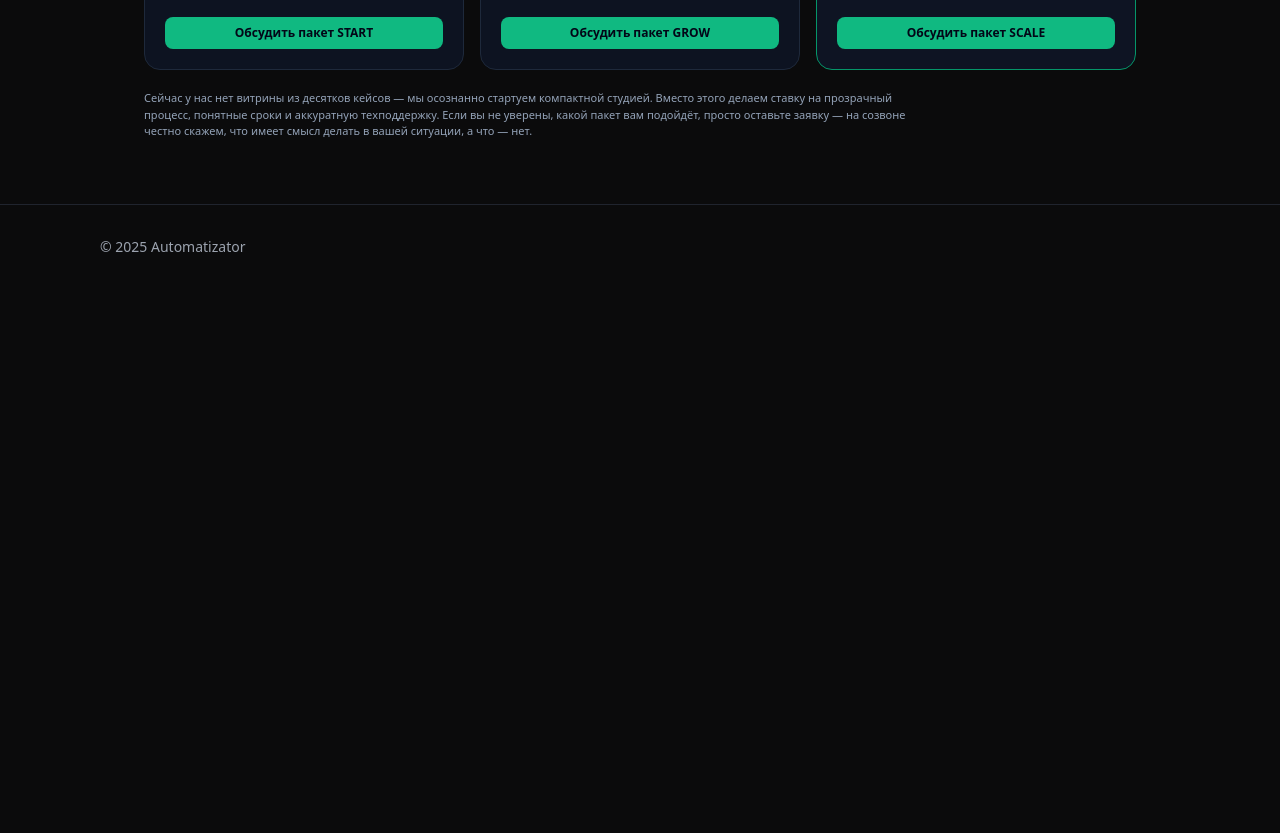
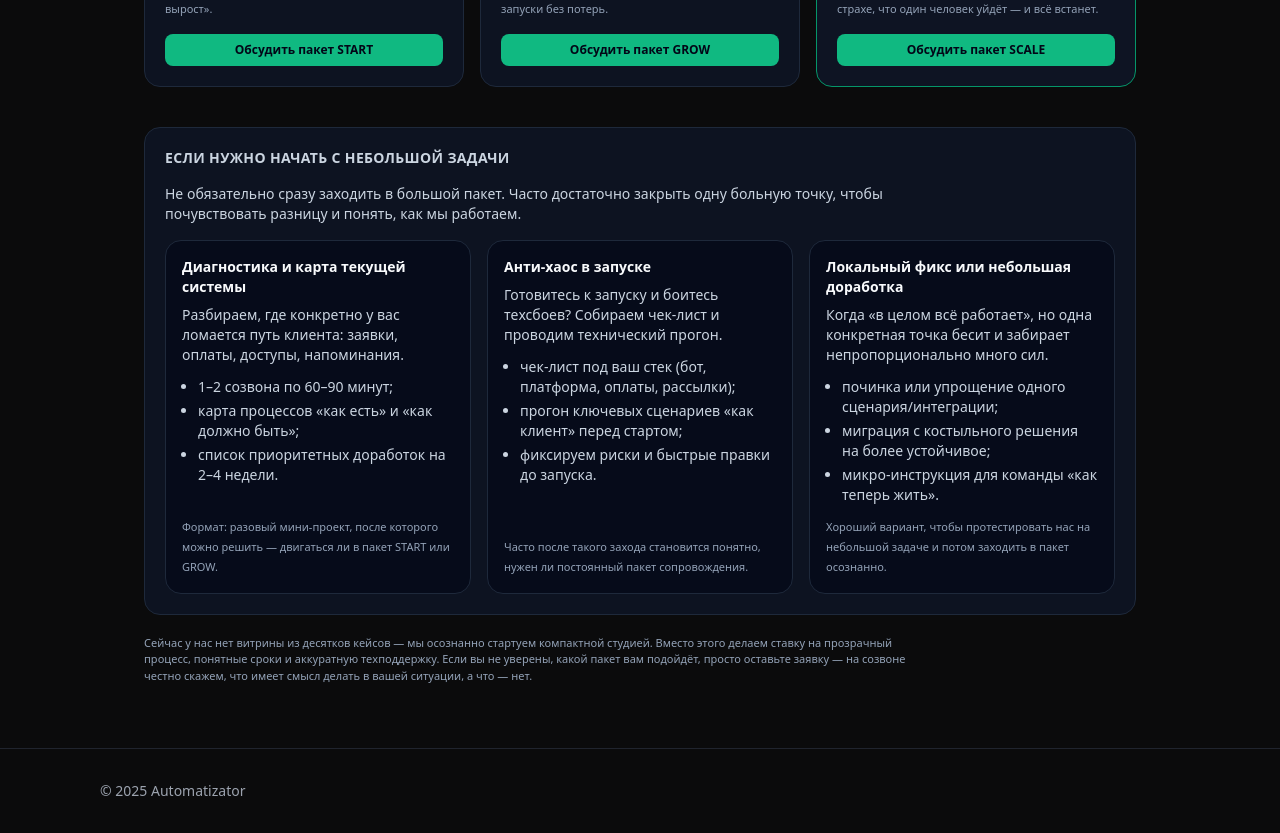
Before and after one commit to druzhbacompany/automatizator-site, a Next.js app: page /pricing in a window 1280 px wide. Shown: the part 680-1513 px from the top of the page. Before the commit the page ends 969 px from the top, so only its background shows below. Built offline with nearby package versions, Linux system fonts and the light colour scheme.

Commit message:
feat: add small-tasks entry and cross-links

```diff
--- a/app/contact/page.tsx
+++ b/app/contact/page.tsx
@@ -1,4 +1,5 @@
 import { Metadata } from 'next';
+import Link from 'next/link';
 import ContactForm from '@/app/components/ContactForm';
 
 export const metadata: Metadata = {
@@ -28,6 +29,20 @@ export default function ContactPage({ searchParams }: ContactPageProps) {
               Разберём, где техника сейчас ломает ваши запуски и ежедневную работу:
               боты, воронки, CRM, n8n-сценарии. Покажем, какие риски вы реально несёте
               в день старта и что можно привести в порядок за ближайшие 7–10 дней.
+            </p>
+            <p className="mt-3 text-[11px] text-emerald-300/90 max-w-2xl">
+              Не обязательно сразу заходить с большим проектом — можно описать одну небольшую задачу
+              или техсбой, который мешает работать спокойно. На консультации мы разберём ситуацию
+              и честно скажем, имеет ли смысл сделать это как разовую работу или лучше сразу заложить
+              основу под систему.
+              {' '}
+              <Link
+                href="/pricing#small-tasks"
+                className="underline underline-offset-2 decoration-emerald-400/70 hover:decoration-emerald-300"
+              >
+                Посмотреть формат небольших задач
+              </Link>
+              .
             </p>
           </header>
 
--- a/app/pricing/PricingContent.tsx
+++ b/app/pricing/PricingContent.tsx
@@ -15,6 +15,17 @@ export default function PricingContent() {
         Мы не продаём «одну кнопку автоматизации». У кого-то впереди первый запуск,
         у кого-то регулярные релизы, у кого-то уже сеть проектов. Пакеты ниже — про
         разный уровень риска, нагрузки и контроля, а не просто разный ценник.
+      </p>
+
+      <p className="mt-3 text-[11px] text-emerald-300/90">
+        Не уверены, что вам нужен пакет?{' '}
+        <a
+          href="#small-tasks"
+          className="underline underline-offset-2 decoration-emerald-400/70 hover:decoration-emerald-300"
+        >
+          Начните с небольшой задачи
+        </a>
+        .
       </p>
 
       <div className="grid gap-4 md:grid-cols-3">
@@ -115,6 +126,75 @@ export default function PricingContent() {
         </article>
       </div>
 
+      <section
+        id="small-tasks"
+        className="mt-10 space-y-4 rounded-2xl border border-slate-800 bg-slate-900/70 p-5"
+      >
+        <h2 className="text-sm font-semibold uppercase tracking-wide text-slate-300">
+          Если нужно начать с небольшой задачи
+        </h2>
+        <p className="text-xs sm:text-sm text-slate-300 max-w-3xl">
+          Не обязательно сразу заходить в большой пакет. Часто достаточно закрыть одну больную точку,
+          чтобы почувствовать разницу и понять, как мы работаем.
+        </p>
+
+        <div className="grid gap-4 md:grid-cols-3 text-xs sm:text-sm">
+          {/* Карточка 1 — Диагностика */}
+          <article className="rounded-2xl border border-slate-800 bg-slate-950/60 p-4 flex flex-col">
+            <h3 className="font-semibold text-slate-50 mb-2">
+              Диагностика и карта текущей системы
+            </h3>
+            <p className="text-slate-300 mb-3">
+              Разбираем, где конкретно у вас ломается путь клиента: заявки, оплаты, доступы, напоминания.
+            </p>
+            <ul className="list-disc pl-4 space-y-1 text-slate-300 mb-3">
+              <li>1–2 созвона по 60–90 минут;</li>
+              <li>карта процессов «как есть» и «как должно быть»;</li>
+              <li>список приоритетных доработок на 2–4 недели.</li>
+            </ul>
+            <p className="mt-auto text-[11px] text-slate-400">
+              Формат: разовый мини-проект, после которого можно решить — двигаться ли в пакет START или GROW.
+            </p>
+          </article>
+
+          {/* Карточка 2 — Антихаос запуска */}
+          <article className="rounded-2xl border border-slate-800 bg-slate-950/60 p-4 flex flex-col">
+            <h3 className="font-semibold text-slate-50 mb-2">
+              Анти-хаос в запуске
+            </h3>
+            <p className="text-slate-300 mb-3">
+              Готовитесь к запуску и боитесь техсбоев? Собираем чек-лист и проводим технический прогон.
+            </p>
+            <ul className="list-disc pl-4 space-y-1 text-slate-300 mb-3">
+              <li>чек-лист под ваш стек (бот, платформа, оплаты, рассылки);</li>
+              <li>прогон ключевых сценариев «как клиент» перед стартом;</li>
+              <li>фиксируем риски и быстрые правки до запуска.</li>
+            </ul>
+            <p className="mt-auto text-[11px] text-slate-400">
+              Часто после такого захода становится понятно, нужен ли постоянный пакет сопровождения.
+            </p>
+          </article>
+
+          {/* Карточка 3 — Точечный фикс */}
+          <article className="rounded-2xl border border-slate-800 bg-slate-950/60 p-4 flex flex-col">
+            <h3 className="font-semibold text-slate-50 mb-2">
+              Локальный фикс или небольшая доработка
+            </h3>
+            <p className="text-slate-300 mb-3">
+              Когда «в целом всё работает», но одна конкретная точка бесит и забирает непропорционально много сил.
+            </p>
+            <ul className="list-disc pl-4 space-y-1 text-slate-300 mb-3">
+              <li>починка или упрощение одного сценария/интеграции;</li>
+              <li>миграция с костыльного решения на более устойчивое;</li>
+              <li>микро-инструкция для команды «как теперь жить».</li>
+            </ul>
+            <p className="mt-auto text-[11px] text-slate-400">
+              Хороший вариант, чтобы протестировать нас на небольшой задаче и потом заходить в пакет осознанно.
+            </p>
+          </article>
+        </div>
+      </section>
+
       <p className="mt-5 text-[11px] text-slate-400 max-w-3xl">
         Сейчас у нас нет витрины из десятков кейсов — мы осознанно стартуем компактной студией.
         Вместо этого делаем ставку на прозрачный процесс, понятные сроки и аккуратную техподдержку.
```
Also changed, not shown: data/services.long.json.
